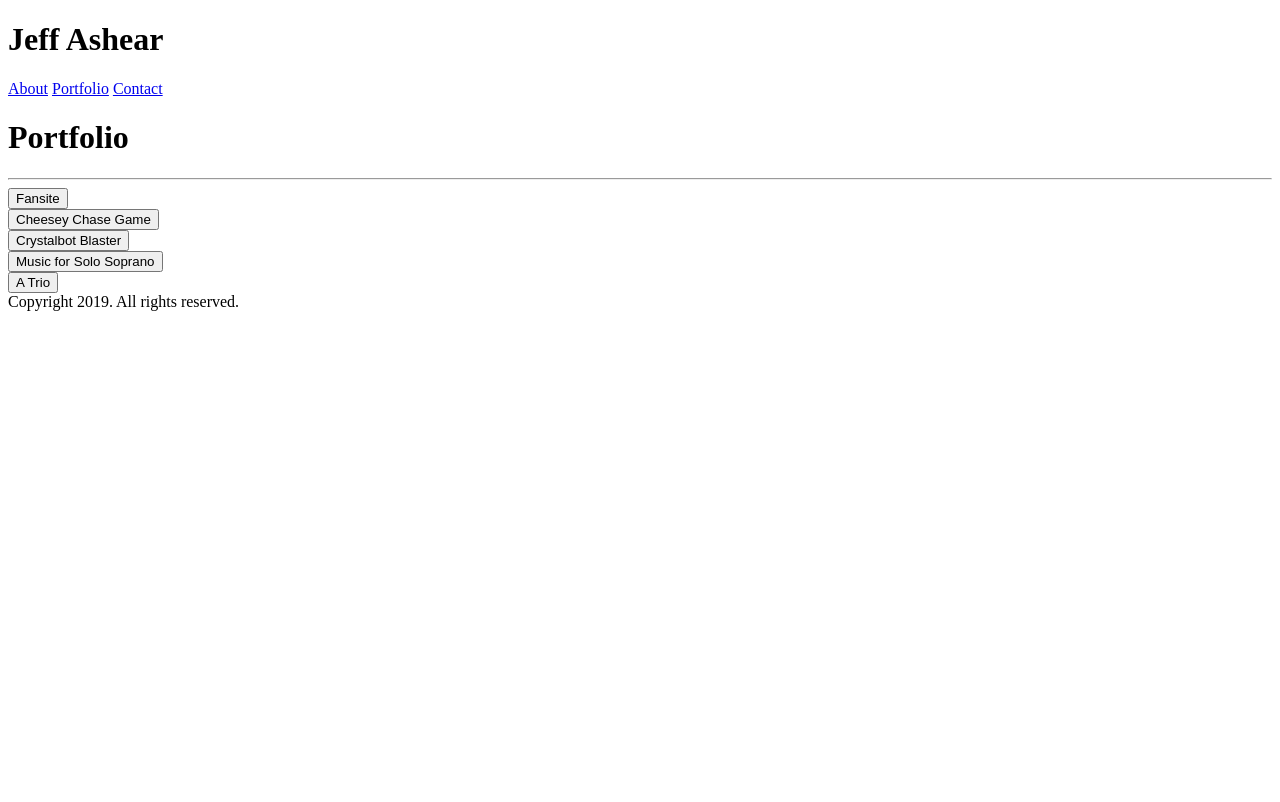
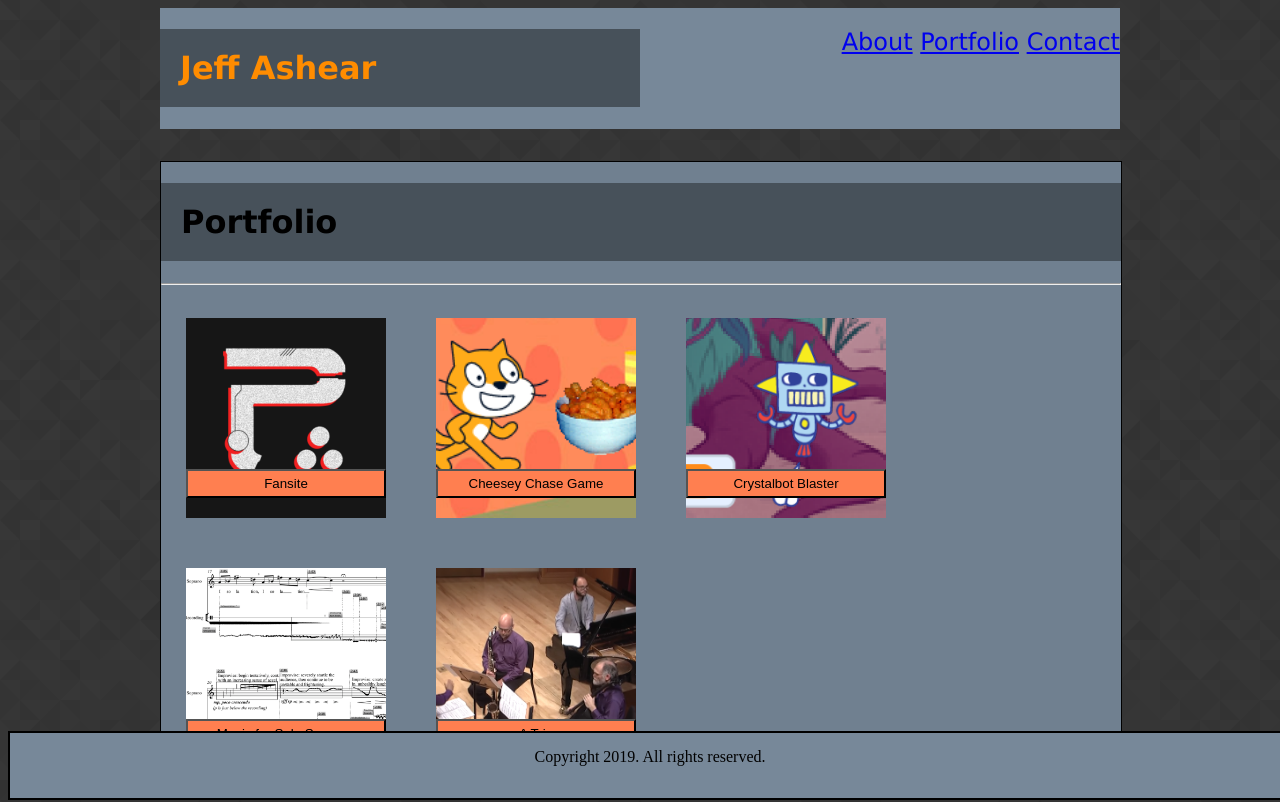
Before and after one commit to Jeff-Ashear/Responsive-Portfolio, a plain HTML site: page portfolio.html in a window 1280 px wide. Drawn offline with Linux system fonts and the light colour scheme; the site is published under a folder, as on GitHub Pages, so addresses that start at the root find nothing.

Commit message:
had some trouble with links and a 'MIME strict mode' error in chrome.  tried to fix.

```diff
--- a/assets/css/portolio.css
+++ b/assets/css/portolio.css
@@ -5,23 +5,23 @@
 }
 
 #tile1 {
-    background-image: url("/assets/images/Periphery\ logo.PNG");
+    background-image: url("../images/Periphery Logo.PNG");
 }
 
 #tile2 {
-    background-image: url("/assets/images/Cheesey Puff.PNG");
+    background-image: url("../images/Cheesey Puff.PNG");
 }
 
 #tile3 {
-    background-image: url("/assets/images/Crystalbot.PNG");
+    background-image: url("../images/Crystalbot.PNG");
 }
 
 #tile4 {
-    background-image: url("/assets/images/hermitscore1.PNG");
+    background-image: url("../images/hermitscore1.PNG");
 }
 
 #tile5 {
-    background-image: url("/assets/images/Entanglements.PNG");
+    background-image: url("../images/Entanglements.PNG");
 }
 
 .portfolioItem {
--- a/portfolio.html
+++ b/portfolio.html
@@ -6,8 +6,8 @@
     <meta name="viewport" content="width=device-width, initial-scale=1.0">
     <meta http-equiv="X-UA-Compatible" content="ie=edge">
     <title>Jeff Ashear</title>
-    <link rel="stylesheet" href="/assets/css/main.css" class="css">
-    <link rel="stylesheet" href="/assets/css/portolio.css" class="css">
+    <link rel="stylesheet" href="assets/css/main.css" class="css">
+    <link rel="stylesheet" href="assets/css/portolio.css" class="css">
 </head>
 
 <body>
```
Also changed, not shown: contact.html (+2 -2 lines), index.html (+2 -2 lines).
